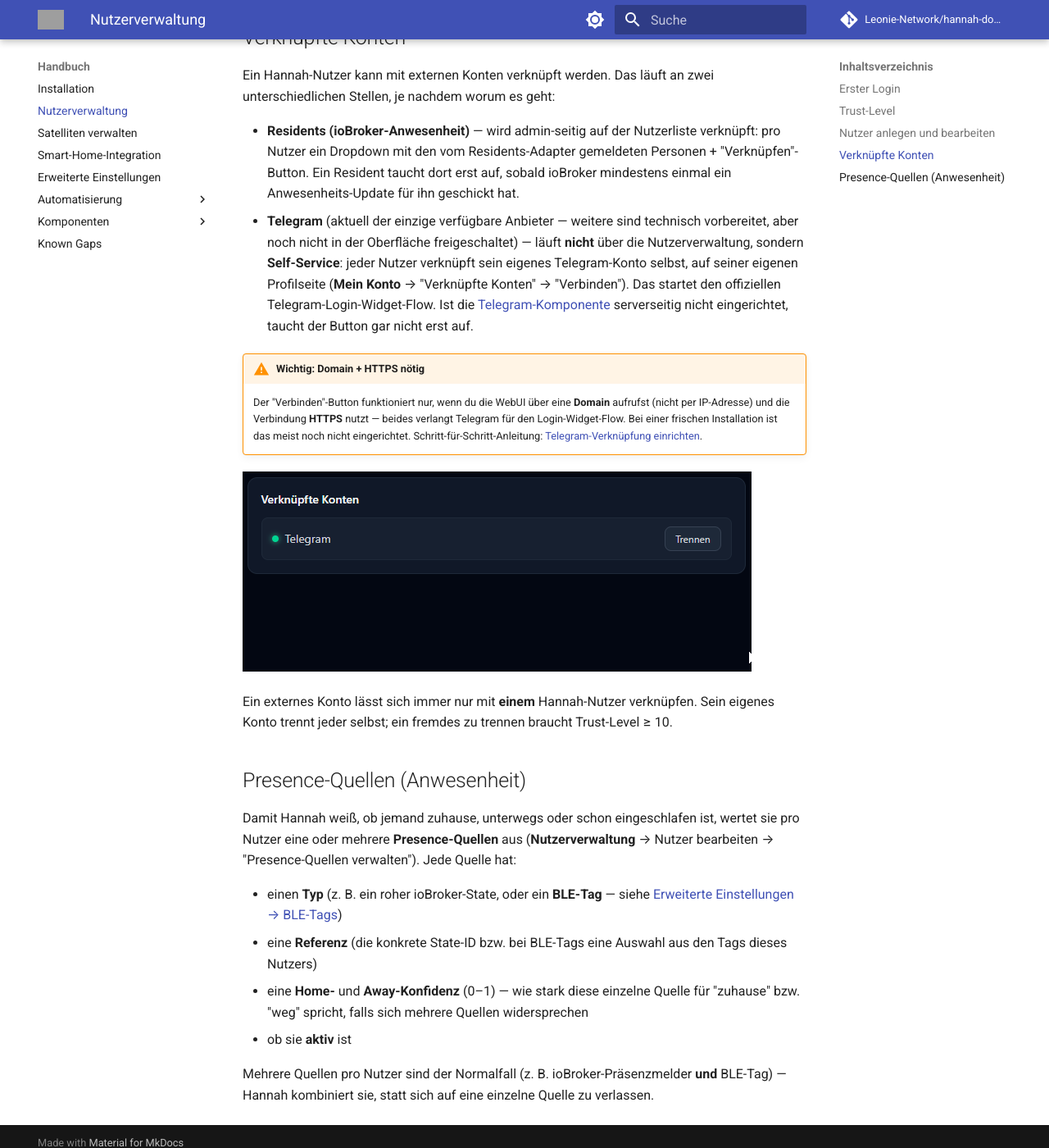
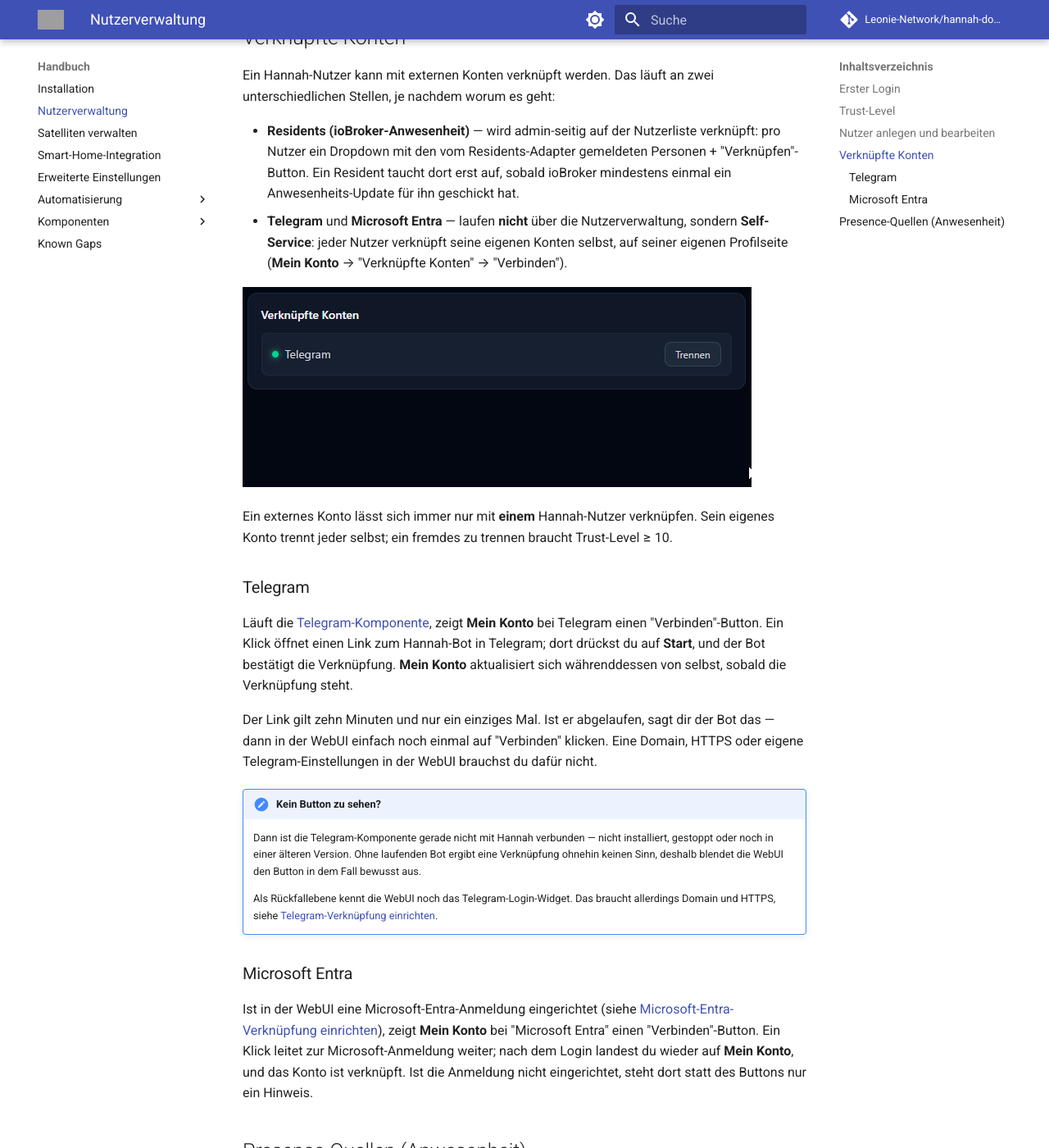
Before and after one commit to Leonie-Network/hannah-docs, an MkDocs documentation site: the page built from docs/manual/users.md, in a window 1280 px wide and 1400 px high, scrolled down 2982 px. Shown: the whole window at 82% size. Built offline with MkDocs 1.6.1 and Material for MkDocs 9.7.7, drawn with Linux system fonts in a browser that asks for light colours; comment, search, counter and statistics services are not loaded; grey boxes are pictures that could not be loaded.

Commit message:
docs: Telegram-Verknüpfung per Deep-Link und Microsoft-Entra-Verknüpfung
- Verknüpfte Konten: Telegram läuft über einen Link zum Bot, das
  Login-Widget ist nur noch Rückfallebene; Microsoft Entra ergänzt
- Telegram-Verknüpfung einrichten: als Rückfallebene gekennzeichnet
- neue Seite Microsoft-Entra-Verknüpfung einrichten
- WebUI-Konfiguration: Entra-Keys, Telegram-Keys/TLS eingeordnet

Co-Authored-By: Claude Opus 5.5 <noreply@anthropic.com>

```diff
--- a/docs/manual/users.md
+++ b/docs/manual/users.md
@@ -109,25 +109,44 @@ unterschiedlichen Stellen, je nachdem worum es geht:
   verknüpft: pro Nutzer ein Dropdown mit den vom Residents-Adapter gemeldeten Personen +
   "Verknüpfen"-Button. Ein Resident taucht dort erst auf, sobald ioBroker mindestens
   einmal ein Anwesenheits-Update für ihn geschickt hat.
-- **Telegram** (aktuell der einzige verfügbare Anbieter — weitere sind technisch
-  vorbereitet, aber noch nicht in der Oberfläche freigeschaltet) — läuft **nicht** über
-  die Nutzerverwaltung, sondern **Self-Service**: jeder Nutzer verknüpft sein eigenes
-  Telegram-Konto selbst, auf seiner eigenen Profilseite (**Mein Konto** → "Verknüpfte
-  Konten" → "Verbinden"). Das startet den offiziellen Telegram-Login-Widget-Flow. Ist
-  die [Telegram-Komponente](../components/telegram/index.md) serverseitig nicht
-  eingerichtet, taucht der Button gar nicht erst auf.
-
-!!! warning "Wichtig: Domain + HTTPS nötig"
-    Der "Verbinden"-Button funktioniert nur, wenn du die WebUI über eine **Domain**
-    aufrufst (nicht per IP-Adresse) und die Verbindung **HTTPS** nutzt — beides
-    verlangt Telegram für den Login-Widget-Flow. Bei einer frischen Installation ist
-    das meist noch nicht eingerichtet. Schritt-für-Schritt-Anleitung:
-    [Telegram-Verknüpfung einrichten](../components/webui/telegram-login.md).
+- **Telegram** und **Microsoft Entra** — laufen **nicht** über die Nutzerverwaltung,
+  sondern **Self-Service**: jeder Nutzer verknüpft seine eigenen Konten selbst, auf seiner
+  eigenen Profilseite (**Mein Konto** → "Verknüpfte Konten" → "Verbinden").
 
 ![Verknüpfte Konten auf „Mein Konto" mit einem verbundenen Telegram-Account](../assets/screenshots/manual/me-linked-accounts.png)
 
 Ein externes Konto lässt sich immer nur mit **einem** Hannah-Nutzer verknüpfen. Sein
 eigenes Konto trennt jeder selbst; ein fremdes zu trennen braucht Trust-Level ≥ 10.
+
+### Telegram
+
+Läuft die [Telegram-Komponente](../components/telegram/index.md), zeigt **Mein Konto**
+bei Telegram einen "Verbinden"-Button. Ein Klick öffnet einen Link zum Hannah-Bot in
+Telegram; dort drückst du auf **Start**, und der Bot bestätigt die Verknüpfung. **Mein
+Konto** aktualisiert sich währenddessen von selbst, sobald die Verknüpfung steht.
+
+Der Link gilt zehn Minuten und nur ein einziges Mal. Ist er abgelaufen, sagt dir der Bot
+das — dann in der WebUI einfach noch einmal auf "Verbinden" klicken. Eine Domain, HTTPS
+oder eigene Telegram-Einstellungen in der WebUI brauchst du dafür nicht.
+
+!!! note "Kein Button zu sehen?"
+    Dann ist die Telegram-Komponente gerade nicht mit Hannah verbunden — nicht
+    installiert, gestoppt oder noch in einer älteren Version. Ohne laufenden Bot ergibt
+    eine Verknüpfung ohnehin keinen Sinn, deshalb blendet die WebUI den Button in dem Fall
+    bewusst aus.
+
+    Als Rückfallebene kennt die WebUI noch das Telegram-Login-Widget. Das braucht
+    allerdings Domain und HTTPS, siehe
+    [Telegram-Verknüpfung einrichten](../components/webui/telegram-login.md).
+
+### Microsoft Entra
+
+Ist in der WebUI eine Microsoft-Entra-Anmeldung eingerichtet (siehe
+[Microsoft-Entra-Verknüpfung einrichten](../components/webui/entra-login.md)), zeigt
+**Mein Konto** bei "Microsoft Entra" einen "Verbinden"-Button. Ein Klick leitet zur
+Microsoft-Anmeldung weiter; nach dem Login landest du wieder auf **Mein Konto**, und das
+Konto ist verknüpft. Ist die Anmeldung nicht eingerichtet, steht dort statt des Buttons nur
+ein Hinweis.
 
 ## Presence-Quellen (Anwesenheit)
 
--- a/mkdocs.yml
+++ b/mkdocs.yml
@@ -52,6 +52,7 @@ nav:
               - Installation: components/webui/installation.md
               - Konfiguration: components/webui/configuration.md
               - Telegram-Verknüpfung einrichten: components/webui/telegram-login.md
+              - Microsoft-Entra-Verknüpfung einrichten: components/webui/entra-login.md
           - Satellit:
               - Übersicht: components/satellite/index.md
               - Konfiguration: components/satellite/configuration.md
```
Also changed, not shown: docs/components/webui/configuration.md (+16 -6 lines), docs/components/webui/entra-login.md (added, +70 -0 lines), docs/components/webui/telegram-login.md (+12 -6 lines), docs/manual/installation.md (+3 -3 lines).
